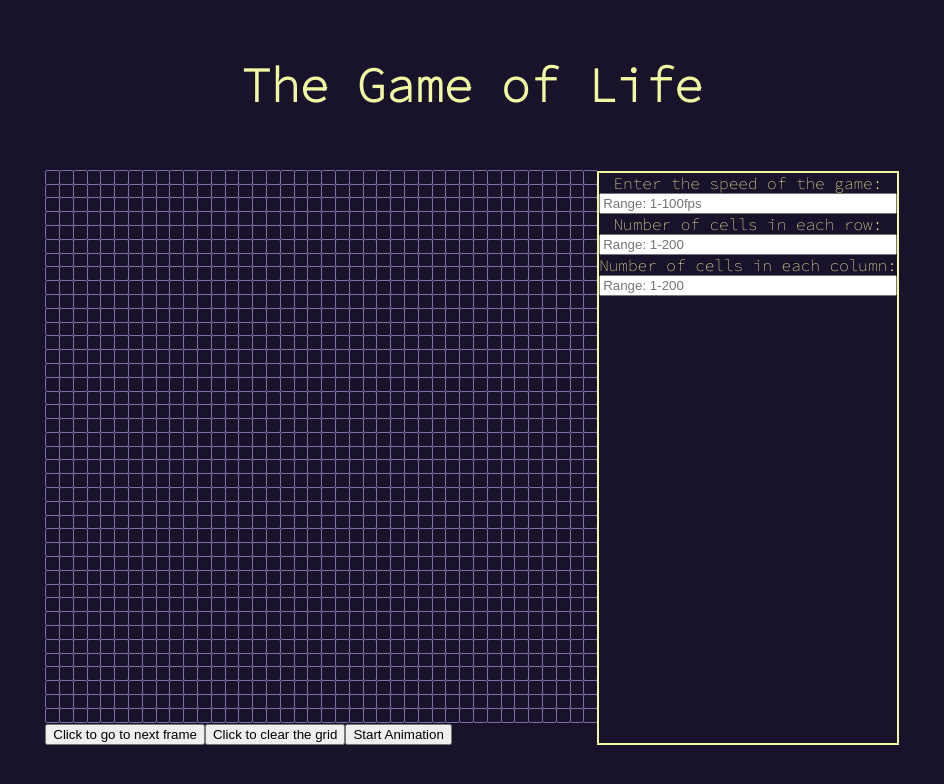
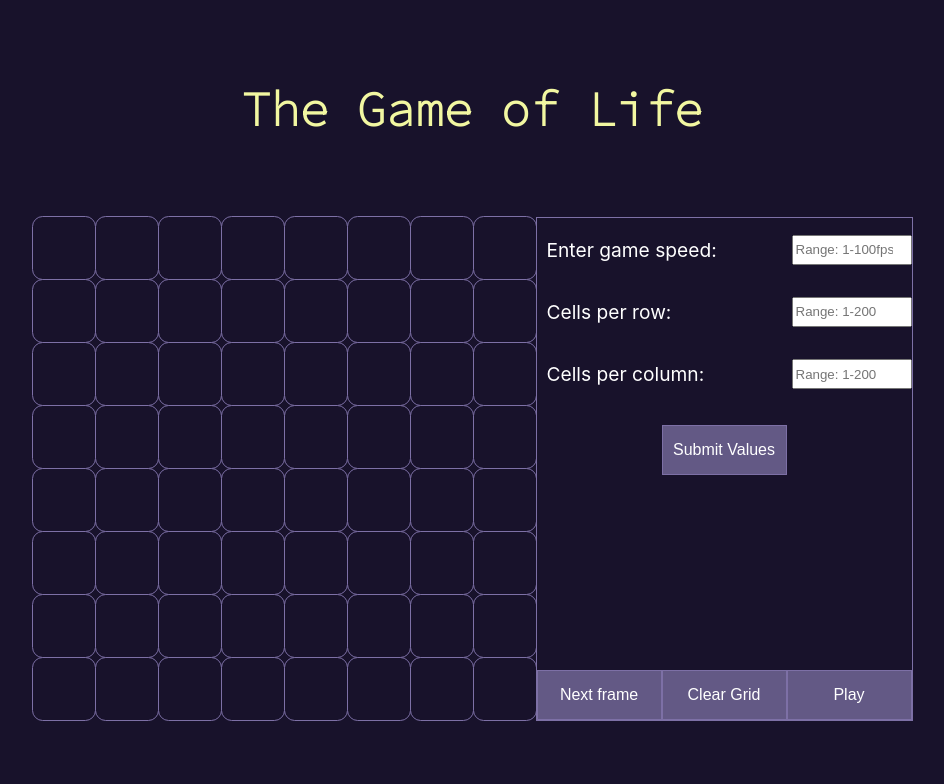
Before and after one commit to mineyev2/cellular_automata, a React (Create React App) app in the folder automata_frontend/: page / in a window 1280 px wide. Shown: the top 784 px of the page, without its empty margins (168-1112 px from the left). Built offline with nearby package versions, Linux system fonts and the light colour scheme.

Commit message:
right settings section is mostly complete

```diff
--- a/automata_frontend/src/App.css
+++ b/automata_frontend/src/App.css
@@ -1,14 +1,19 @@
+/*--------START OF VARIABLES--------*/
 :root {
   --primary-color: #18122B;
   --cell-border-color: #7d70a6;
   --cell-fill-color: #635985;
   --title-color: #F2F7A1;
 }
+/*--------END OF VARIABLES--------*/
 
+/*--------OVERALL--------*/
 body {
   background-color: var(--primary-color); /* Set the background color to gray */
 }
+/*--------OVERALL--------*/
 
+/*--------START OF APPLICATION--------*/
 .App {
   display: flex;
   flex-direction: column;
@@ -23,26 +28,6 @@ body {
   justify-content: center;
   height: auto;
   width: auto;
-}
-
-.gameSettings {
-  border: 2px solid var(--title-color);
-}
-
-.gameSettings-text {
-  font-family: "Source Code Pro";
-  font-size: 1rem;
-  color: var(--title-color);
-  text-align: center;
-  top: 0vh;
-  margin-top: 0px;
-  margin-bottom: 0px;
-}
-
-.input-container {
-  display:flex;
-  flex-direction: column;
-  justify-content: space-between;
 }
 
 .title {
@@ -63,33 +48,80 @@ body {
   height: auto;
 }
 
-.App-square {
-  /* background: var(--cell-fill-color); */
+/*--------START OF SETTINGS SECTION--------*/
+.settings {
+  width: auto;
+  display: flex;
   border: 1px solid var(--cell-border-color);
-  border-radius: 8px;
-  float: left;
-  font-size: 24px;
-  font-weight: bold;
-  line-height: 34px;
-  height: 34px;
-  margin-right: -1px;
-  margin-top: -1px;
-  padding: 0;
-  text-align: center;
-  width: 34px;
+  flex-direction: column;
+  justify-content: space-between;
 }
 
-.board-row:after {
-  clear: both;
-  content: '';
-  display: table;
+.form-components-container {
+  display: flex;
+  flex-direction: column;
 }
 
-.play-button {
-  background: url('./imgs/Play.png');
-  border: none;
+.settings-input-container {
+  /* border: 1px solid var(--cell-border-color); */
+  display: flex;
+  flex-direction: row;
+  justify-content: space-between;
+  align-items: center;
+}
+
+.settings-text {
+  display: flex;
+  flex-direction: row;
+  justify-content: space-between;
+  /* font-family: "Source Code Pro"; */
+  font-size: 1.2rem;
+  color: white;
+  text-align: center;
+  top: 0vh;
+
+  padding-left: 10px;
+  padding-right: 10px;
+}
+
+.settings-input {
+  width: 120px;
+  height: 30px;
+  box-sizing: border-box;
+}
+
+.submit-button-container {
+  width: 100%;
+  display: flex;
+  flex-direction: row;
+  justify-content: center;
+  padding-top: 20px;
+  padding-bottom: 20px;
+}
+
+.animation-buttons-container {
+  display: flex;
+  flex-direction: row;
+  justify-content: center;
+}
+
+.animation-button {
+  width: 125px;
   height: 50px;
-  width: 50px;
-  background-size: cover;
-  background-position: center;
+  background-color: var(--cell-fill-color);
+  border: 1px solid var(--cell-border-color);
+  color: white;
+  font-size: 1rem;
+  /* make padding a variable? */
+  /* padding: 15px 32px; */
+  text-align: center;
+  text-decoration: none;
 }
+
+.animation-button:hover {
+  background-color: var(--cell-border-color); /* Green */
+  color: white;
+}
+
+/*--------END OF SETTINGS SECTION--------*/
+/*--------END OF APPLICATION--------*/
--- a/automata_frontend/src/App.js
+++ b/automata_frontend/src/App.js
@@ -2,31 +2,151 @@ import { useState, useEffect } from 'react';
 import './App.css';
 import './fonts.css';
 
+import { gameOfLifeFrame } from './cellular_automata';
+
 import Grid from './Grid';
 
 function App() {
+  // grid variables:
+  let [numRows, setNumRow] = useState(8);
+  let [numCols, setNumCols] = useState(8);
+  let [speed, setSpeed] = useState(4);
+  let [isPlaying, setIsPlaying] = useState(false);
+  let [animationButtonText, setAnimationButtonText] = useState("Play");
+
+  // form input values:
+  const [formData, setFormData] = useState({
+    speed: '',
+    width: '',
+    height: ''
+  });
+
+  let [cellStates, setCellStates] = useState(
+    Array(numRows)
+      .fill()
+      .map(() => Array(numCols).fill(0))
+  );
+
+  function handleCellClick(row, col) {
+    let newCellStates = cellStates.slice();
+
+    if (newCellStates[row][col] === 0) {
+      newCellStates[row][col] = 1;
+    } else {
+      newCellStates[row][col] = 0;
+    }
+
+    setCellStates(newCellStates);
+  }
+
+  function determineColor(row, col) {
+    if (cellStates[row][col] === 0) {
+      return getComputedStyle(document.documentElement).getPropertyValue('--primary-color').trim();
+    } else {
+      return getComputedStyle(document.documentElement).getPropertyValue('--cell-fill-color').trim();
+    }
+  }
+
+  function handleNextFrameClick() {
+    let newCellStates = gameOfLifeFrame(cellStates);
+    setCellStates(newCellStates);
+  }
+
+  function handleClearGridClick() {
+    let newCellStates = Array(numRows)
+      .fill()
+      .map(() => Array(numRows).fill(0));
+
+    setCellStates(newCellStates);
+  }
+
+  function handleAnimationButtonClick() {
+    if (isPlaying) {
+      setAnimationButtonText("Play");
+      setIsPlaying(false);
+
+    } else {
+      setAnimationButtonText("Pause");
+      setIsPlaying(true);
+
+    }
+  }
+
+  useEffect(() => {
+    let animationTimer;
+
+    if (isPlaying) {
+      animationTimer = setInterval(() => {
+        let newCellStates = gameOfLifeFrame(cellStates);
+        setCellStates(newCellStates);
+      }, Math.round(1000 * (1 / speed)));
+    }
+
+    return () => {
+      clearInterval(animationTimer);
+    };
+  }, [isPlaying, cellStates, speed]);
+
+  const handleGameSettingsSubmit = (event) => {
+    event.preventDefault();
+    const newSpeed = parseInt(formData.speed);
+    const newNumRows = parseInt(formData.height);
+    const newNumCols = parseInt(formData.width);
+    setSpeed(newSpeed);
+    setNumRow(newNumRows);
+    setNumCols(newNumCols);
+
+    // When I use numRows instead of newNumRows it doesn't get updated because the value gets updated outside the function I guess
+    setCellStates(
+      Array(newNumRows)
+        .fill()
+        .map(() => Array(newNumCols).fill(0))
+    );
+  }
+
+  const handleGameSettingsChange = (event) => {
+    const { name, value } = event.target;
+
+    setFormData((prevFormData) => ({
+      ...prevFormData,
+      [name]: value,
+    }));
+  };
 
   return (
     <div className="App">
       <h1 className="title">The Game of Life</h1>
       <div className="program">
         <div className='grid'>
-          <Grid rows={40} cols={40}/>
+          <Grid rows={numRows} cols={numCols} determineColor={determineColor} onCellClick={handleCellClick}/>
         </div>
-        <div className='gameSettings'>
-          <div className='input-container'>
-            <p className='gameSettings-text'>Enter the speed of the game:</p>
-            <input type="text" name="speed" placeholder="Range: 1-100fps"/>
+        <div className='settings'>
+          <form onSubmit={handleGameSettingsSubmit}>
+            <div className="form-components-container">
+              <div className='settings-input-container'>
+                <p className='settings-text'>Enter game speed:</p>
+                <input className='settings-input' type="number" min={1} max={100} value={formData.speed} name="speed" placeholder="Range: 1-100fps" onChange={handleGameSettingsChange}/>
+              </div>
+              <div className='settings-input-container'>
+                <p className='settings-text'>Cells per row:</p>
+                <input className='settings-input' type="number" min={1} max={100} name="width" placeholder="Range: 1-200" onChange={handleGameSettingsChange}/>
+              </div>
+              <div className='settings-input-container'>
+                <p className='settings-text'>Cells per column:</p>
+                <input className='settings-input' type="number" min={1} max={100} name="height" placeholder="Range: 1-200" onChange={handleGameSettingsChange}/>
+              </div>
+              <div className='submit-button-container'>
+                <button className='animation-button' type="submit">Submit Values</button>
+              </div>
+            </div>
+
+          </form>
+
+          <div className='animation-buttons-container'>
+            <button className='animation-button' onClick={() => handleNextFrameClick()}>Next frame</button>
+            <button className='animation-button' onClick={() => handleClearGridClick()}>Clear Grid</button>
+            <button className='animation-button' onClick={() => handleAnimationButtonClick()}>{animationButtonText}</button>
           </div>
-          <div className='input-container'>
-            <p className='gameSettings-text'>Number of cells in each row:</p>
-            <input type="text" name="width" placeholder="Range: 1-200"/>
-          </div>
-          <div className='input-container'>
-            <p className='gameSettings-text'>Number of cells in each column:</p>
-            <input type="text" name="height" placeholder="Range: 1-200"/>
-          </div>
-
         </div>
       </div>
 
--- /dev/null
+++ b/automata_frontend/src/Cell.css
@@ -0,0 +1,27 @@
+/*--------START OF VARIABLES--------*/
+:root {
+    --primary-color: #18122B;
+    --cell-border-color: #7d70a6;
+    --cell-fill-color: #635985;
+    --title-color: #F2F7A1;
+  }
+/*--------END OF VARIABLES--------*/
+
+.cell {
+    border: 1px solid var(--cell-border-color);
+    border-radius: 8px;
+    float: left;
+    font-size: 24px;
+    font-weight: bold;
+    line-height: 34px;
+    height: 34px;
+    margin-right: -1px;
+    margin-top: -1px;
+    padding: 0;
+    text-align: center;
+    width: 34px;
+}
+
+.cell:hover {
+    background-color: 1px solid var(--title-color); /* Green */
+  }
--- a/automata_frontend/src/Cell.js
+++ b/automata_frontend/src/Cell.js
@@ -1,4 +1,4 @@
-import './App.css';
+import './Cell.css';
 import './fonts.css';
 
 export default function Cell({ size, color, onCellClick }) {
@@ -6,5 +6,5 @@ export default function Cell({ size, color, onCellClick }) {
     // when I move my cursor up the square sizes change because of the updated window size. How do I make it so that it doesn't change?
     let wh = size.toString() + 'vw';
     let border_rad = (size / 6).toString() + 'vw';
-    return <div className='App-square' onClick={onCellClick} style={{backgroundColor: color, width: wh, height: wh, borderRadius: border_rad}}></div>;
+    return <button className='cell' onClick={onCellClick} style={{backgroundColor: color, width: wh, height: wh, borderRadius: border_rad}}></button>;
   }
--- /dev/null
+++ b/automata_frontend/src/Grid.css
@@ -0,0 +1,16 @@
+/*--------START OF VARIABLES--------*/
+:root {
+    --primary-color: #18122B;
+    --cell-border-color: #7d70a6;
+    --cell-fill-color: #635985;
+    --title-color: #F2F7A1;
+  }
+/*--------END OF VARIABLES--------*/
+
+
+
+.board-row:after {
+    clear: both;
+    content: '';
+    display: table;
+  }
--- a/automata_frontend/src/Grid.js
+++ b/automata_frontend/src/Grid.js
@@ -1,19 +1,9 @@
-import { useState, useEffect } from 'react';
-import './App.css';
+import './Grid.css';
 import './fonts.css';
 
-import { gameOfLifeFrame } from './cellular_automata';
 import Cell from './Cell';
 
-export default function Grid({ rows, cols }) {
-    let [cellStates, setCellStates] = useState(
-      Array(rows)
-        .fill()
-        .map(() => Array(cols).fill(0))
-    );
-
-    let [isPlaying, setIsPlaying] = useState(false);
-    let [animationButtonText, setAnimationButtonText] = useState("Start Animation");
+export default function Grid({ rows, cols, determineColor, onCellClick }) {
 
     // ratio of how much the height of the website the grid uses
     let grid_space = 0.4;
@@ -21,81 +11,17 @@ export default function Grid({ rows, cols }) {
     // percent of the screen each cell is:
     let cellSize = grid_space * 1 / max * 100;
 
-
-    function handleCellClick(row, col) {
-      let newCellStates = cellStates.slice();
-
-      if (newCellStates[row][col] === 0) {
-        newCellStates[row][col] = 1;
-      } else {
-        newCellStates[row][col] = 0;
-      }
-
-      setCellStates(newCellStates);
-    }
-
-    function handleNextFrameClick() {
-      let newCellStates = gameOfLifeFrame(cellStates);
-
-      setCellStates(newCellStates);
-    }
-
-    function handleClearGridClick() {
-      let newCellStates = Array(rows)
-        .fill()
-        .map(() => Array(cols).fill(0));
-
-      setCellStates(newCellStates);
-    }
-
-    function handleAnimationButtonClick() {
-      if (isPlaying) {
-        setAnimationButtonText("Start Animation");
-        setIsPlaying(false);
-
-      } else {
-        setAnimationButtonText("Pause Animation");
-        setIsPlaying(true);
-
-      }
-    }
-
-    useEffect(() => {
-      let animationTimer;
-
-      if (isPlaying) {
-        animationTimer = setInterval(() => {
-          // handleNextFrameClick();
-          // update so that I can just call handleNextFrameClick() so that I don't have to be remaking
-          let newCellStates = gameOfLifeFrame(cellStates);
-          setCellStates(newCellStates);
-        }, 250);
-      }
-
-      return () => {
-        clearInterval(animationTimer);
-      };
-    }, [isPlaying, cellStates]);
-
-    function determineColor(row, col) {
-      if (cellStates[row][col] === 0) {
-        return getComputedStyle(document.documentElement).getPropertyValue('--primary-color').trim();
-      } else {
-        return getComputedStyle(document.documentElement).getPropertyValue('--cell-fill-color').trim();
-      }
-    }
-
     let grid_component = []
     for (let i = 0; i < rows; i++) {
 
       const row_component = [];
 
       for (let j = 0; j < cols; j++) {
-        row_component.push(<Cell key={`${i}-${j}`}size={cellSize} color={determineColor(i, j)} onCellClick={() => handleCellClick(i, j)}/>);
+        row_component.push(<Cell key={`${i}-${j}`} size={cellSize} color={determineColor(i, j)} onCellClick={() => onCellClick(i, j)}/>);
       }
 
       grid_component.push(
-        <div className='board-row'>
+        <div key={`row-${i}`} className='board-row'>
           {row_component}
         </div>
       );
@@ -104,10 +30,6 @@ export default function Grid({ rows, cols }) {
     return (
         <div>
           {grid_component}
-          <button onClick={() => handleNextFrameClick()}>Click to go to next frame</button>
-          <button onClick={() => handleClearGridClick()}>Click to clear the grid</button>
-          <button onClick={() => handleAnimationButtonClick()}>{animationButtonText}</button>
         </div>
       );
-
 }
```
